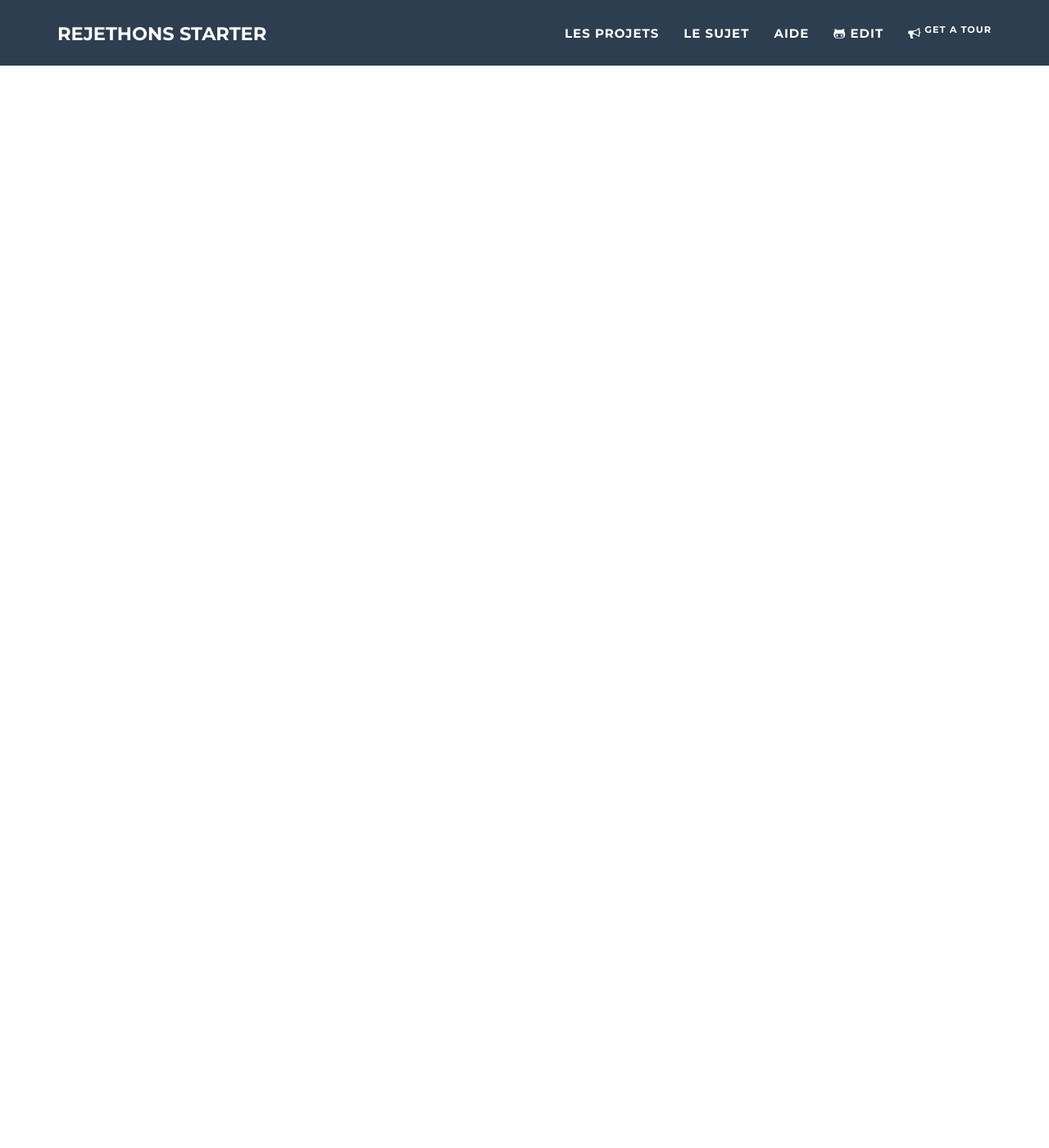
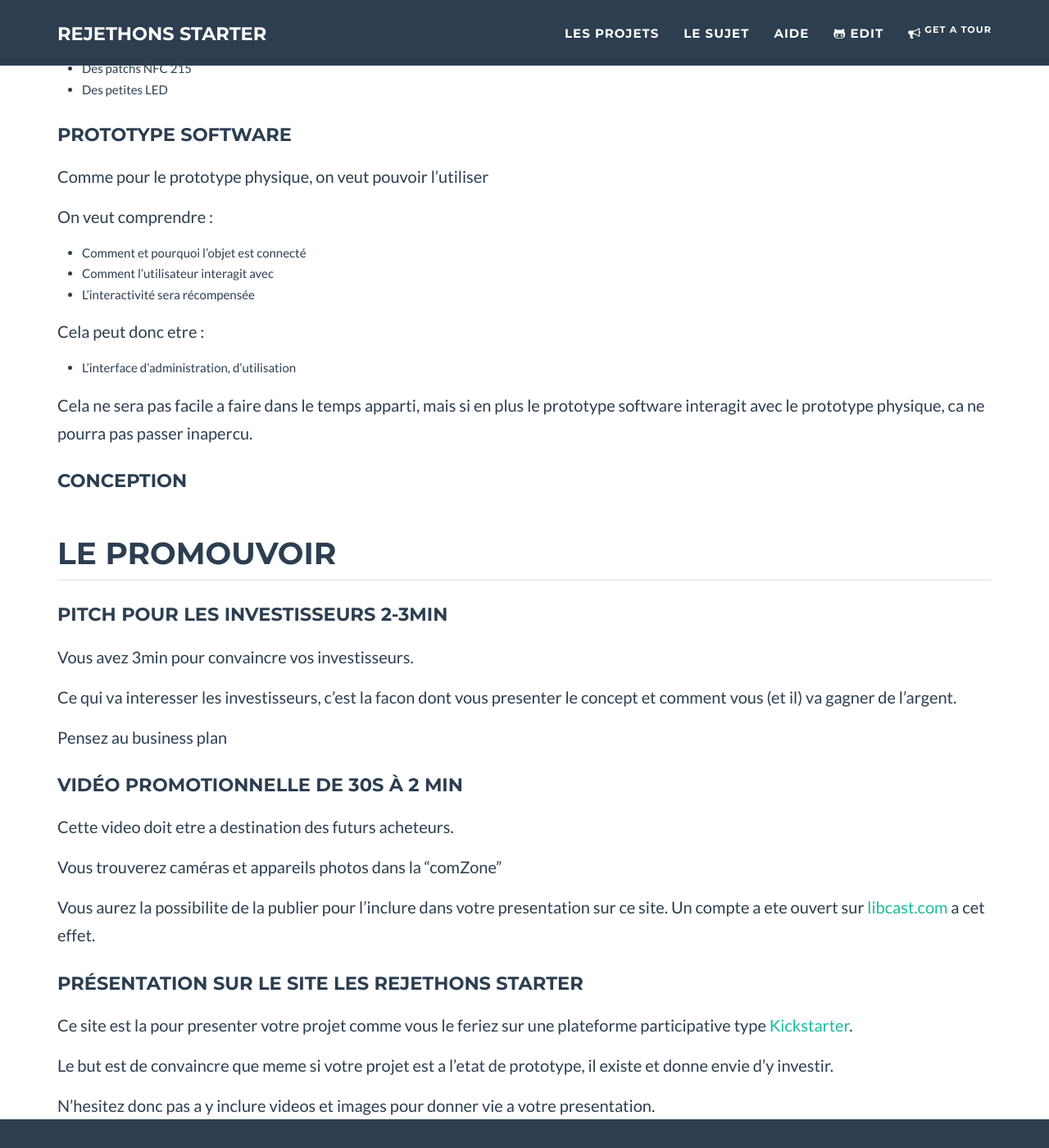
Before and after one commit to stephaneLeroy/rejethons-starter, a Jekyll site: the page built from sujet/index.markdown, in a window 1280 px wide and 1400 px high, scrolled down 1216 px. Shown: the whole window at 82% size. Built offline with Jekyll 4.4.1, drawn with Linux system fonts in a browser that asks for light colours; our own code applies the rules of GitHub Pages for plain Markdown files; some of the changed text lies outside the part shown.

Commit message:
Add 50 nuances de gras + sujet

```diff
--- a/sujet/index.markdown
+++ b/sujet/index.markdown
@@ -4,4 +4,80 @@
 
 # Le sujet
 
-Encore secret
+Lancer un projet **d’objet connecté** pour les **enfants** sur une **plateforme participative**
+
+Il vous faudra donc trouver le concept, le realiser et le promouvoir.
+
+Restez pragmatique, vous n'aurez pas le temps de tout faire.
+
+Afin de vous aider a mesure votre effort, voici la repartition des poids :
+* Trouver le concept : 25%
+* Trouver le realiser : 50%
+** Le prototype physique et software peuvent rapporter le meme nombre de points
+* Trouver le promouvoir : 25%
+
+A cela viendra s'ajouter des points bonus :
+* Les animations +25% (c'est bien du bonus)
+* Equipes multi bu +5%
+* Coup de coeur du jury +5%
+
+On est donc bien sur 130% avec les bonus.
+
+# Trouver le concept
+
+Pensez a la credibilite de votre concept.
+
+Le cote innovant sera recompense.
+
+# Le realiser
+C'est la plus grosse partie et celle qui vq compter le plus dans la note du jury
+
+### Prototype physique
+
+On veut pouvoir l’utiliser et  plus il sera interactif mieux ce sera.
+
+L’atelier de papa (“fabZone”) contient du matériel pour le construire. **Vous ne pouvez utiliser que le matériel fourni**
+
+Pour information, la fabZone, en plus de materiaux creatif classique (peinture, papier, pistolet a colle...), contiendra :
+* Des attaches parisiennes
+* Des petits aimants
+* Des patchs NFC 215
+* Des petites LED
+
+### Prototype software
+Comme pour le prototype physique, on veut pouvoir l’utiliser
+
+On veut comprendre :
+* Comment et pourquoi l’objet est connecté
+* Comment l’utilisateur interagit avec
+* L'interactivité sera récompensée
+
+Cela peut donc etre :
+* L'interface d'administration, d'utilisation
+
+Cela ne sera pas facile a faire dans le temps apparti, mais si en plus le prototype software interagit avec le prototype physique, ca ne pourra pas passer inapercu.
+
+### Conception
+
+# Le promouvoir
+### Pitch pour les investisseurs 2-3min
+Vous avez 3min pour convaincre vos investisseurs.
+
+Ce qui va interesser les investisseurs, c'est la facon dont vous presenter le concept et comment vous (et il) va gagner de l'argent.
+
+Pensez au business plan
+
+### Vidéo promotionnelle de 30s à 2 min
+Cette video doit etre a destination des futurs acheteurs.
+
+Vous trouverez caméras et appareils photos dans la “comZone”
+
+Vous aurez la possibilite de la publier pour l'inclure dans votre presentation sur ce site. Un compte a ete ouvert sur [libcast.com](https://rejethons.libcast.com/) a cet effet.
+
+### Présentation sur le site les Rejethons Starter
+
+Ce site est la pour presenter votre projet comme vous le feriez sur une plateforme participative type [Kickstarter](http://www.kickstarter.com).
+
+Le but est de convaincre que meme si votre projet est a l'etat de prototype, il existe et donne envie d'y investir.
+
+N'hesitez donc pas a y inclure videos et images pour donner vie a votre presentation.
```
Also changed, not shown: img/projects/50-nuances-de-gras.png.
